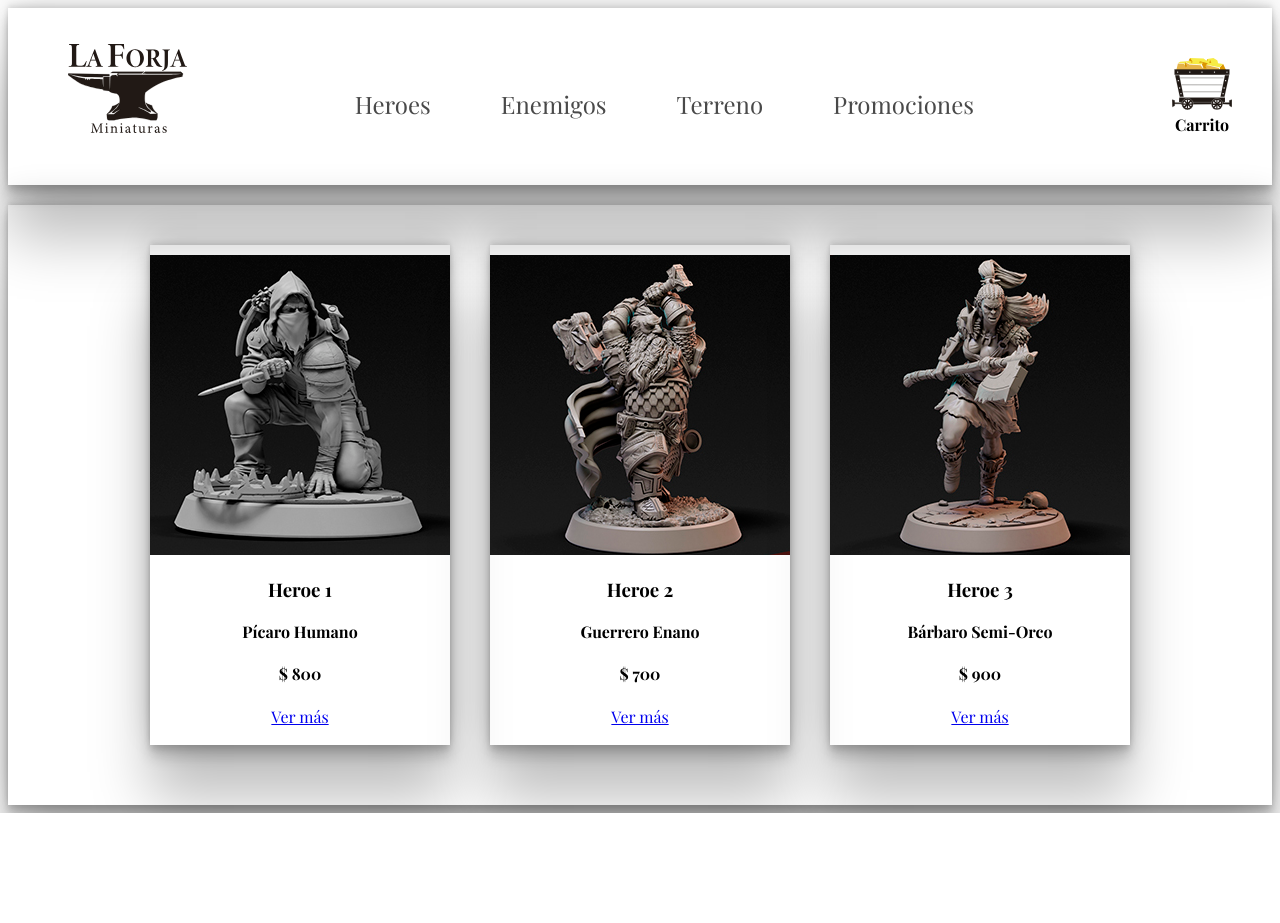
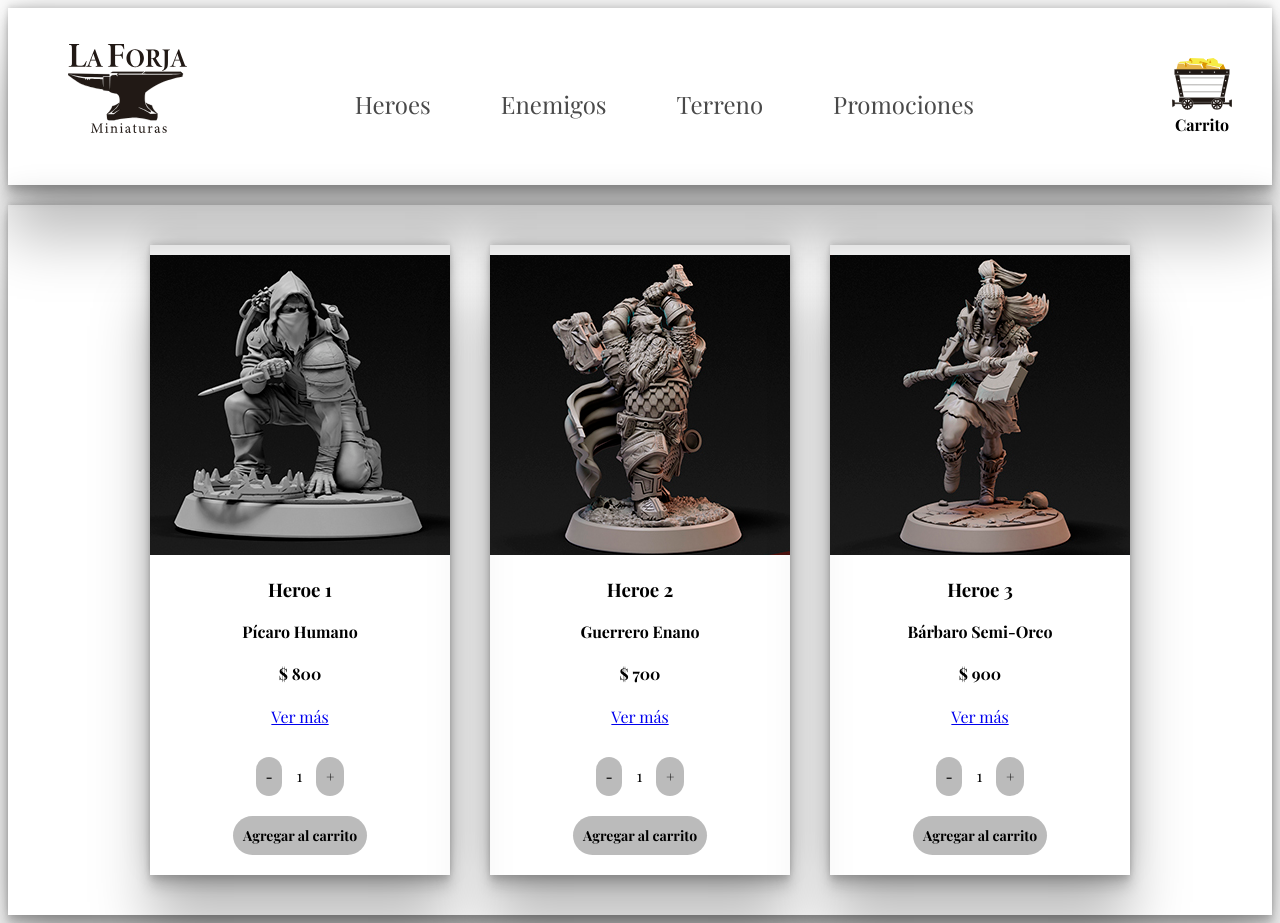
Before and after one commit to matiasbarg/react-Barg, a React (Create React App) app: page / in a window 1280 px wide. Before the commit the page ends 813 px from the top, so only its background shows below. Built offline with nearby package versions, Linux system fonts and the light colour scheme.

Commit message:
agrego contador

```diff
--- a/src/App.css
+++ b/src/App.css
@@ -22,9 +22,10 @@ header {
 
 .itemListContainer{
   display: flex;
+  flex-wrap: wrap;
   justify-content: center;
   width: 100%;
-  height: 600px;
+  min-height: 600px;
   margin-top: 20px;
   box-shadow: rgba(0, 0, 0, 0.25) 0px 54px 55px, rgba(0, 0, 0, 0.12) 0px -12px 30px, rgba(0, 0, 0, 0.12) 0px 4px 6px, rgba(0, 0, 0, 0.17) 0px 12px 13px, rgba(0, 0, 0, 0.09) 0px -3px 5px;
 
@@ -33,7 +34,7 @@ header {
 .Card{
   margin: 40px 20px;
   width: 300px;
-  height: 500px;
+  height: 630px;
   box-shadow: rgba(0, 0, 0, 0.25) 0px 54px 55px, rgba(0, 0, 0, 0.12) 0px -12px 30px, rgba(0, 0, 0, 0.12) 0px 4px 6px, rgba(0, 0, 0, 0.17) 0px 12px 13px, rgba(0, 0, 0, 0.09) 0px -3px 5px;
   transition: all 0.4s;
 }
--- a/src/App.js
+++ b/src/App.js
@@ -1,5 +1,5 @@
 import './App.css';
-import NavBar from './components/NavBar';
+import NavBar from './components/navbar/NavBar';
 import ItemListContainer from "./components/ItemListContainer";
 
 function App() {
--- a/src/components/Card.jsx
+++ b/src/components/Card.jsx
@@ -1,4 +1,7 @@
 import React from "react";
+import ItemCount from "./itemCount";
+
+
 
 function Card(props) {
     return (
@@ -12,6 +15,7 @@ function Card(props) {
             <h4>$ {props.price}</h4>
         </div>
         <a href="#">Ver más</a>
+        <ItemCount stock={props.stock} initial={props.initial} />
     </div>
     )
 }
--- a/src/components/ItemListContainer.js
+++ b/src/components/ItemListContainer.js
@@ -2,6 +2,7 @@ import Card from "./Card"
 import Mini1 from "../mini1.jpg";
 import Mini2 from "../mini2.jpg";
 import Mini3 from "../mini3.jpg";
+import ItemCount from "./itemCount";
 
 function ItemListContainer() {
     return (
@@ -10,19 +11,27 @@ function ItemListContainer() {
         title="Heroe 1"
         description="Pícaro Humano"
         price={800}
-        img={Mini1} />
+        img={Mini1}
+        stock={5}
+        initial={1} />
     <Card
         title="Heroe 2"
         description="Guerrero Enano"
         price={700}
-        img={Mini2} />
+        img={Mini2}
+        stock={2}
+        initial={1}/>
     <Card
         title="Heroe 3"
         description="Bárbaro Semi-Orco"
         price={900}
-        img={Mini3} />
+        img={Mini3}
+        stock={4}
+        initial={1} />
+
     </div>
     );
+
 }
 
 export default ItemListContainer;
--- /dev/null
+++ b/src/components/contador.css
@@ -0,0 +1,20 @@
+.contador{
+width: 200px;
+height: 100px;
+margin:  20px auto;
+}
+
+.contador button{
+    padding: 10px;
+    margin: 10px;
+    font-family: 'Playfair Display', serif;
+    font-weight: 700;
+    font-size: 14px;
+    border-radius: 40px;
+    border-style: none;
+    background-color: rgb(187, 187, 187);
+}
+
+.contador button:hover{
+    background-color: rgb(125, 125, 125);
+}
--- /dev/null
+++ b/src/components/itemCount.js
@@ -0,0 +1,36 @@
+import React,  {useState} from "react";
+import './contador.css';
+
+function ItemCount(props) {
+let [Count, setCount] = useState(props.initial);
+
+function handleClickAdd(){
+    if (Count === props.stock){
+        alert("maximo de stock")
+    }
+    else{
+        setCount(Count + 1)
+    }
+}
+function handleClickMinus(){
+    if (Count>0){
+    setCount(Count-1)
+}
+}
+function addToCart(){
+    alert("agregaste al carrito")
+}
+
+return(
+    <div className="contador">
+        <button onClick={handleClickMinus}>-</button>
+        <span> {Count} </span>
+        <button onClick={handleClickAdd}>+</button>
+        <div></div>
+        <button onClick={addToCart}>Agregar al carrito</button>
+    </div>
+)
+}
+
+
+export default ItemCount
--- a/src/components/CartWidjet.js
+++ b/src/components/navbar/CartWidjet.js
@@ -1,4 +1,4 @@
-import cart from "../cart.svg";
+import cart from "./cart.svg"
 
 function CartWidget() {
     return (
--- a/src/components/NavBar.js
+++ b/src/components/navbar/NavBar.js
@@ -1,7 +1,6 @@
 import "./nabvar.css";
 import CartWidget from "./CartWidjet"
-import ItemListContainer from "./ItemListContainer"
-import logo from "../logo.svg";
+import logo from "../../logo.svg";
 
 function Navbar() {
     return (
```
Also changed, not shown: src/components/navbar/cart.svg (renamed from src/cart.svg), src/components/navbar/nabvar.css (renamed from src/components/nabvar.css).
